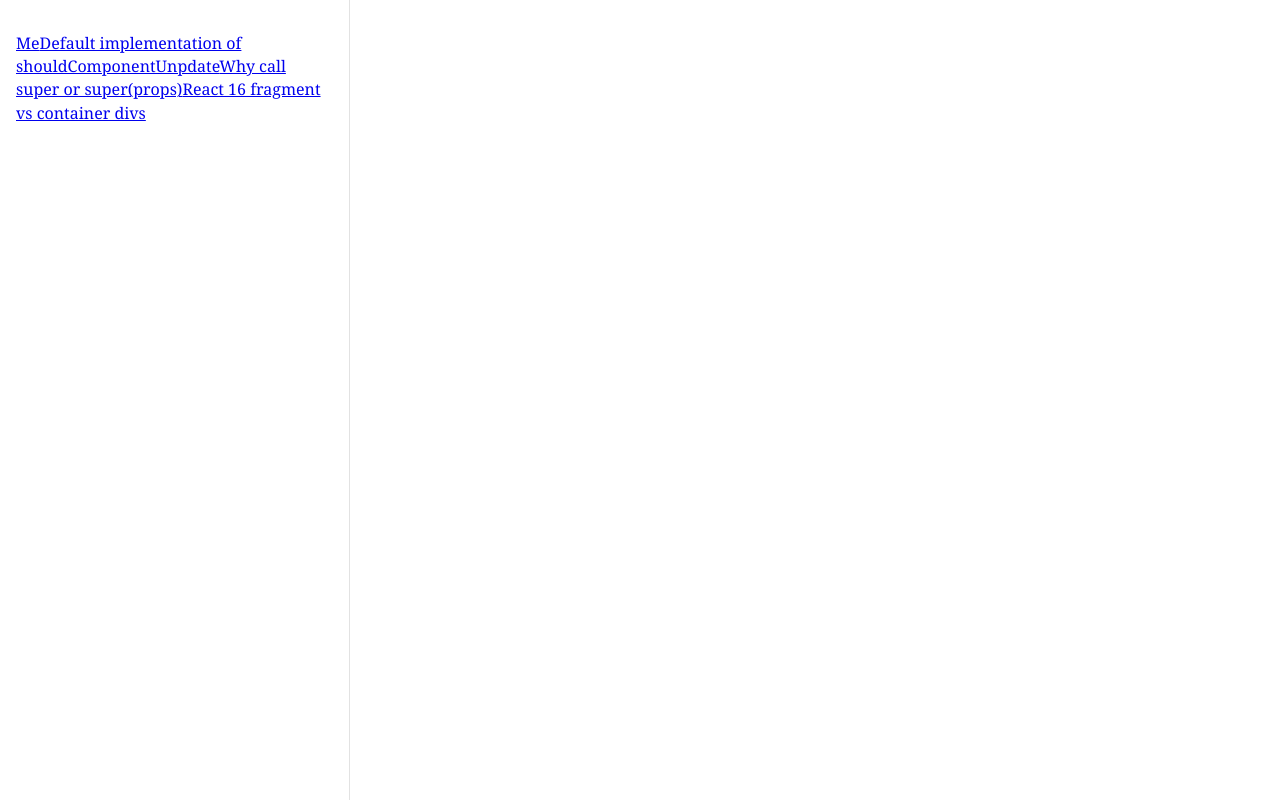
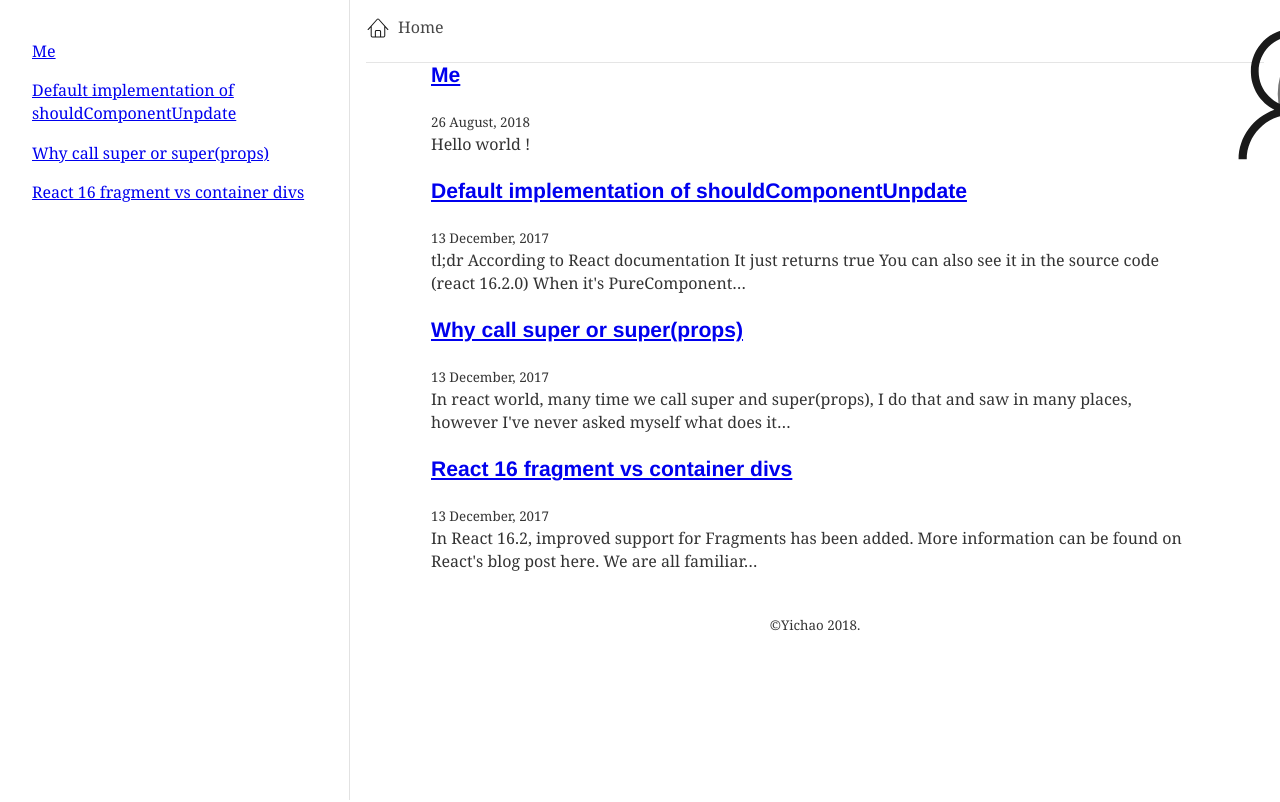
Before and after one commit to kossel/kossel.github.io, a Gatsby site: page / in a window 1280 px wide. Shown: the top 802 px of the page. Built offline with nearby package versions, Linux system fonts and the light colour scheme; Gatsby itself is replaced by a stand-in of ours; some packages are replaced by stand-ins of ours; what typography-theme-fairy-gates would draw is missing.

Commit message:
fix style

```diff
--- a/src/components/Sidebar.jsx
+++ b/src/components/Sidebar.jsx
@@ -8,9 +8,7 @@
   width: 350px;
   height: 100vh;
   border-right: 1px solid #e2e2e2;
-  top: 0;
-  left: 0;
-  bottom: 0;
+  float: left;
   @media (max-width: 991px) {
     display: none;
   }
@@ -20,7 +18,7 @@
   padding: 32px 16px;
 `;
 
-const postItem = styled('div')`
+const PostItem = styled('div')`
   padding: 8px 16px;
 `;
 
@@ -86,13 +84,13 @@
                     posts.map(({ node }) => {
                       const title = get(node, 'frontmatter.title') || node.fields.slug;
                       return (
-                        <postItem key={node.fields.slug}>
+                        <PostItem key={node.fields.slug}>
                           <Link style={{ boxShadow: 'none' }} to={node.fields.slug}>
                             {
                               title
                             }
                           </Link>
-                        </postItem>
+                        </PostItem>
                       );
                     })
                   }
--- a/src/components/TopBar.jsx
+++ b/src/components/TopBar.jsx
@@ -4,7 +4,6 @@
 
 const wrapper = css`
   width: 100%;
-  position: relative;
   background-color: #fff;
   opacity: 0.9;
   z-index: 1;
--- a/src/components/layout.jsx
+++ b/src/components/layout.jsx
@@ -16,7 +16,8 @@
   padding:  0 16px;
   margin: 0 auto;
   max-width: 800px;
-  position: relative;
+  width: 100%;
+  flex: 1;
 `;
 
 class Template extends React.Component {
```
